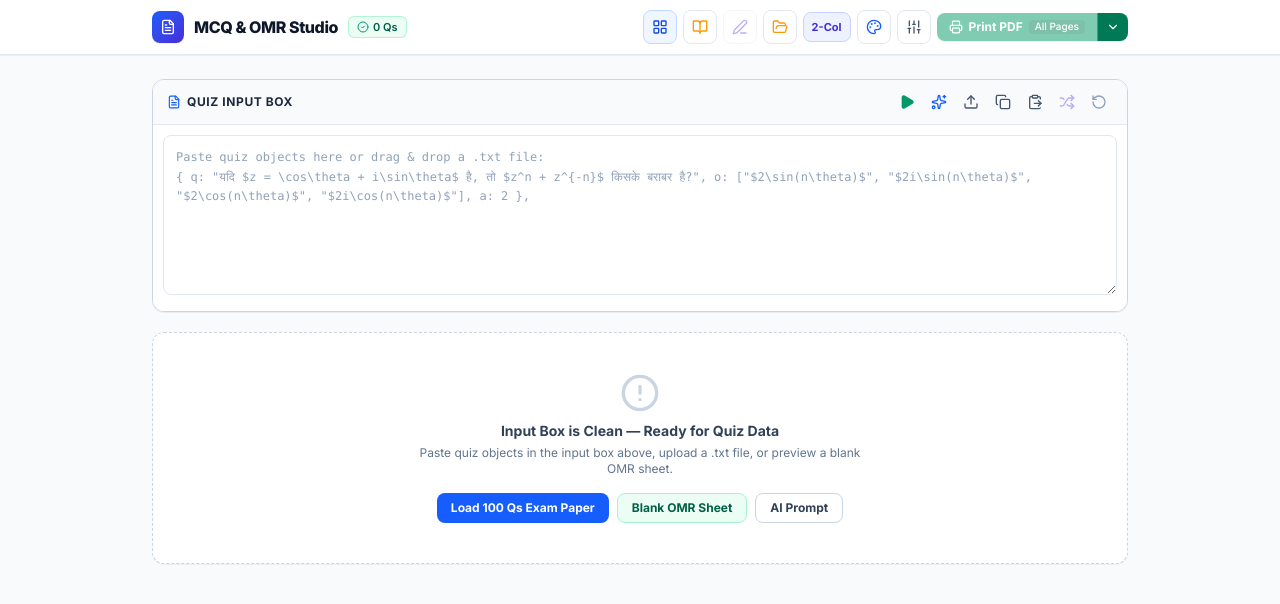
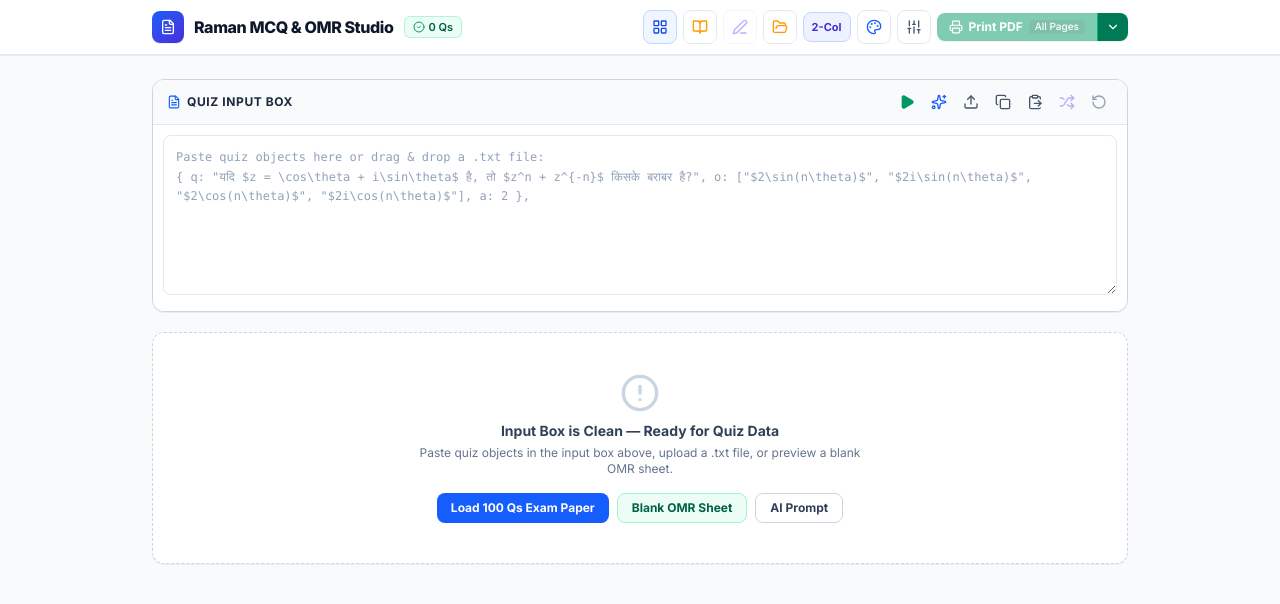
Before and after one commit to ramkargwal/Raman-MCQ-OMR-Studio, a React (Vite) app: page / in a window 1280 px wide. Shown: the top 604 px of the page. Built offline with nearby package versions, Linux system fonts and the light colour scheme.

Commit message:
style: rename application to Raman MCQ & OMR Studio
Update branding and site title across the application to reflect the new product name.

```diff
--- a/index.html
+++ b/index.html
@@ -3,9 +3,9 @@
   <head>
     <meta charset="UTF-8" />
     <meta name="viewport" content="width=device-width, initial-scale=1.0" />
-    <title>MCQ Paper & OMR PDF Generator</title>
+    <title>Raman MCQ &amp; OMR Studio</title>
     <meta name="description" content="Generate print-ready MCQ question papers, OMR answer sheets, and answer keys with full LaTeX math formula support and AI prompt tools." />
-    <meta property="og:title" content="MCQ Paper & OMR PDF Generator" />
+    <meta property="og:title" content="Raman MCQ &amp; OMR Studio" />
     <meta property="og:description" content="Generate print-ready MCQ question papers, OMR answer sheets, and answer keys with full LaTeX math formula support and AI prompt tools." />
     <meta property="og:type" content="website" />
     <meta name="twitter:card" content="summary_large_image" />
--- a/src/App.tsx
+++ b/src/App.tsx
@@ -708,7 +708,7 @@ export default function App() {
               <FileText className="w-4 h-4 text-white" />
             </div>
             <span className="font-extrabold tracking-tight text-slate-900 text-sm sm:text-base truncate">
-              MCQ &amp; OMR Studio
+              Raman MCQ &amp; OMR Studio
             </span>
             {parseResult.error ? (
               <span
--- a/src/components/SettingsDrawer.tsx
+++ b/src/components/SettingsDrawer.tsx
@@ -413,7 +413,7 @@ export const SettingsDrawer: React.FC<SettingsDrawerProps> = ({
 
     const txtContent = [
       '# ================================================================',
-      '# MCQ & OMR STUDIO - COMPLETE EXPORTED SETTINGS (.TXT)',
+      '# RAMAN MCQ & OMR STUDIO - COMPLETE EXPORTED SETTINGS (.TXT)',
       '# Contains ALL editable settings across all 5 customization tabs:',
       '# 1. Header, Logo, Slogan & 5-Cell Metadata Ribbon',
       '# 2. Candidate Boxes, Roll No, Booklet No & Series Circles',
```
